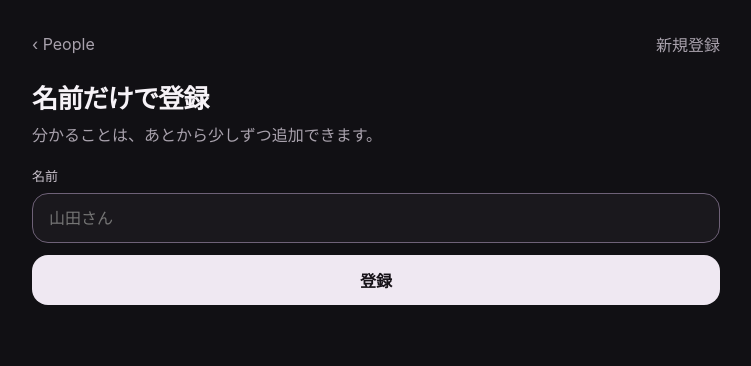
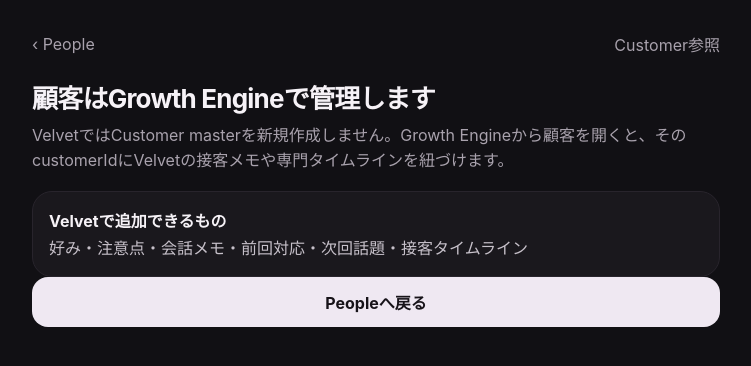
Before and after one commit to karukimori-wq/Velvet, a Next.js app: page /people/new in a window 1280 px wide. Shown: the top 366 px of the page, without its empty margins (264-1015 px from the left). Built offline with nearby package versions, Linux system fonts and the light colour scheme.

Commit message:
Disable standalone Customer creation in Velvet

```diff
--- a/app/people/new/page.tsx
+++ b/app/people/new/page.tsx
@@ -1,26 +1,24 @@
 import Link from "next/link";
-import { createPersonAction } from "../actions";
 
-export default async function NewPersonPage({ searchParams }: { searchParams: Promise<{ error?: string }> }) {
-  const { error } = await searchParams;
+export default function NewPersonPage() {
   return (
     <main className="shell">
       <header className="header">
         <Link className="subtle" href="/people">‹ People</Link>
-        <span className="subtle">新規登録</span>
+        <span className="subtle">Customer参照</span>
       </header>
 
       <section className="hero">
-        <h1>名前だけで登録</h1>
-        <p>分かることは、あとから少しずつ追加できます。</p>
+        <h1>顧客はGrowth Engineで管理します</h1>
+        <p>VelvetではCustomer masterを新規作成しません。Growth Engineから顧客を開くと、そのcustomerIdにVelvetの接客メモや専門タイムラインを紐づけます。</p>
       </section>
 
-      <form action={createPersonAction} className="stack">
-        <label className="fieldLabel" htmlFor="name">名前</label>
-        <input id="name" name="name" className="searchBox" placeholder="山田さん" autoFocus autoComplete="off" />
-        {error === "name" && <div className="formError">名前を入力してください</div>}
-        <button className="primaryButton" type="submit">登録</button>
-      </form>
+      <div className="card">
+        <div className="timelineTitle">Velvetで追加できるもの</div>
+        <div className="timelineBody">好み・注意点・会話メモ・前回対応・次回話題・接客タイムライン</div>
+      </div>
+
+      <Link className="primaryButton actionLink" href="/people">Peopleへ戻る</Link>
     </main>
   );
 }
```
